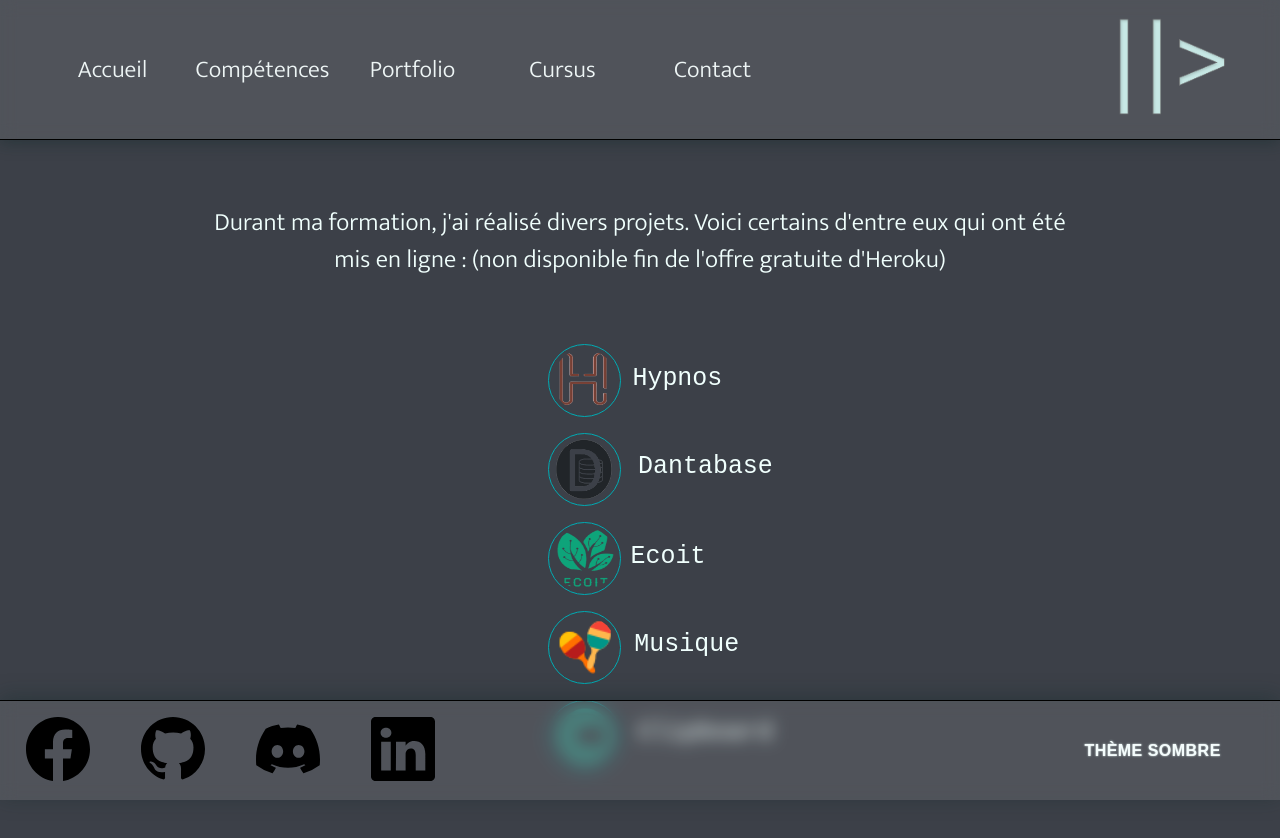
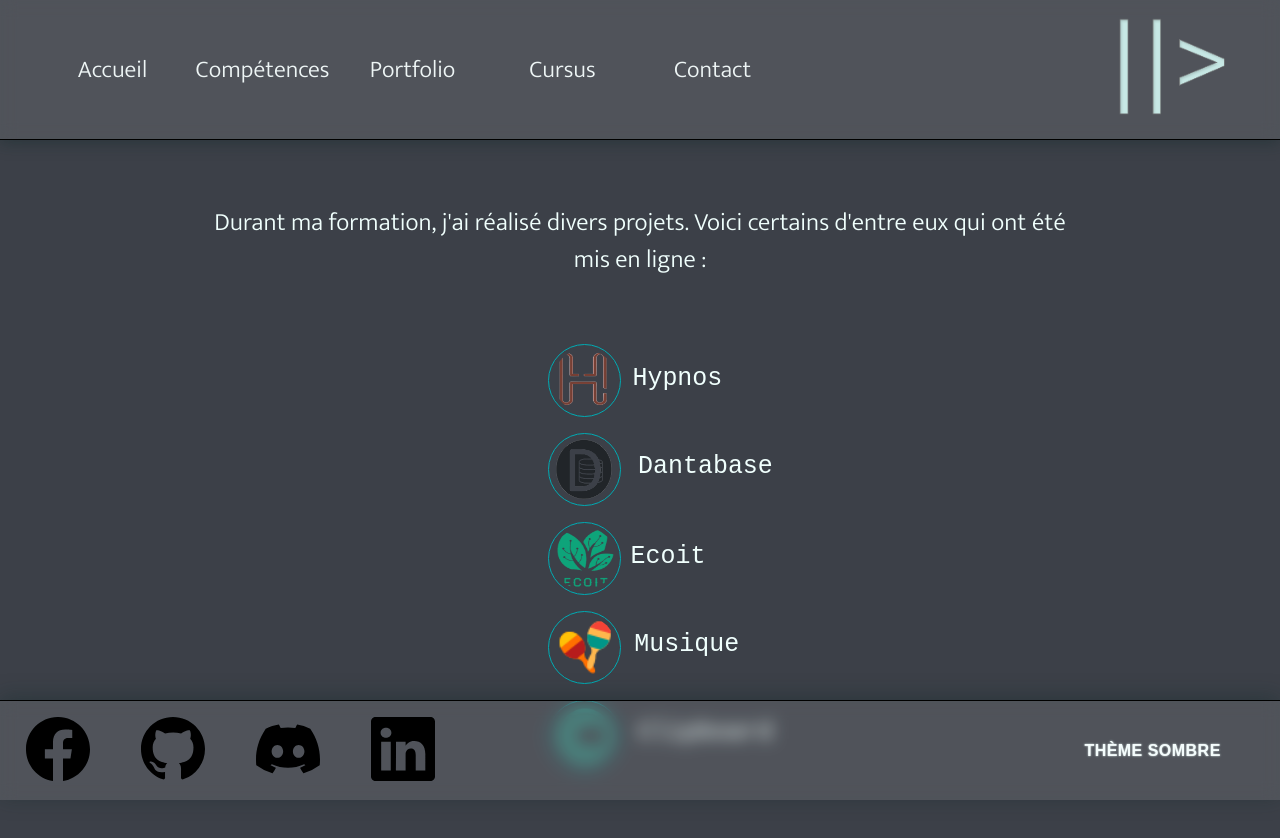
Before and after one commit to HugoD66/Portfolio-App, a React (Create React App) app: page /portfolio-hugo in a window 1280 px wide. Shown: the top 838 px of the page. Built offline with nearby package versions, Linux system fonts and the light colour scheme; a web font is replaced by a local one.

Commit message:
Changements apres PROD, section Portfolio

```diff
--- a/src/components/section/Portfolio.js
+++ b/src/components/section/Portfolio.js
@@ -7,7 +7,7 @@ export default function PortFolio({props}) {
         <PortFolioTemplate>
             <p>
                 Durant ma formation, j'ai réalisé divers projets. Voici certains d'entre eux
-                qui ont été mis en ligne : (non disponible fin de l'offre gratuite d'Heroku)
+                qui ont été mis en ligne :
             </p>
             < LienApps />
         </PortFolioTemplate>
```
